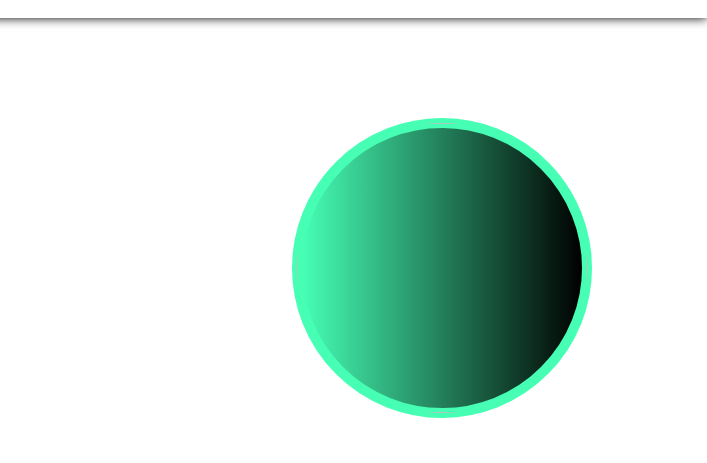
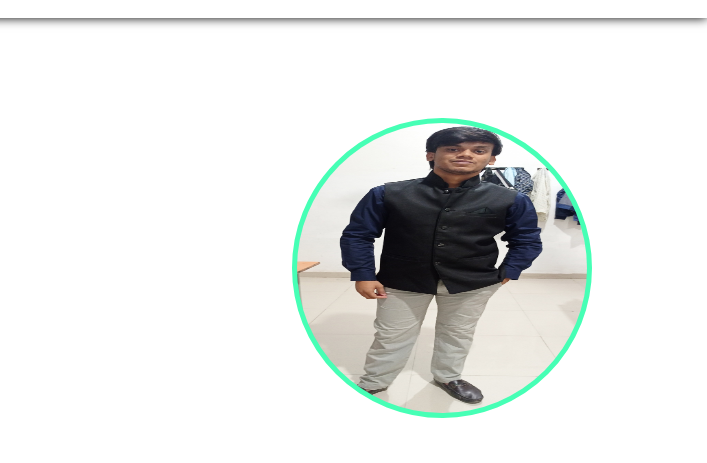
Before and after one commit to akayushk9648/Portfolio, a plain HTML site: page index.html in a window 1280 px wide. Shown: the part 64-527 px from the top of the page, 573-1280 px from the left. Drawn offline with Linux system fonts and the light colour scheme; a web font is replaced by a local one.

Commit message:
Update index.html

```diff
--- a/index.html
+++ b/index.html
@@ -510,7 +510,7 @@
             </div>
             <div class="col-lg-4 col-md-4 col-sm-12 col-xl-4 col-xxl-4">
                 <div class="circle im">
-                    <img src="img/m1.jpg" />
+                    <img src="img/mypic.jpg" />
                 </div>
             </div>
         </div>
```
